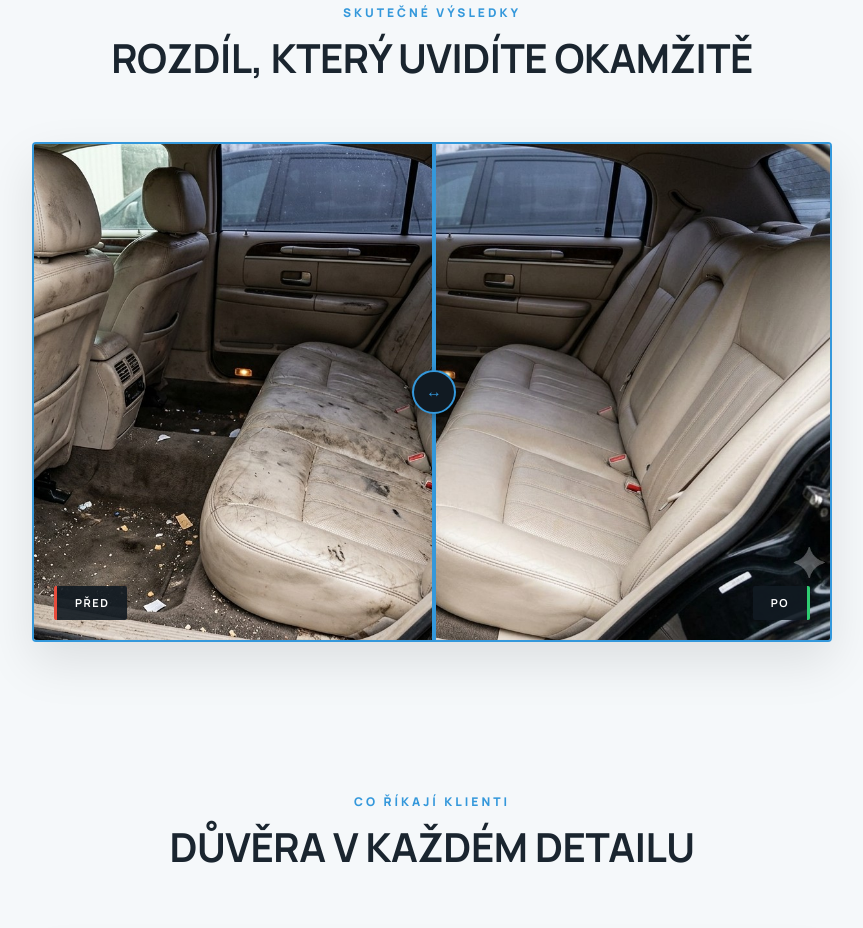
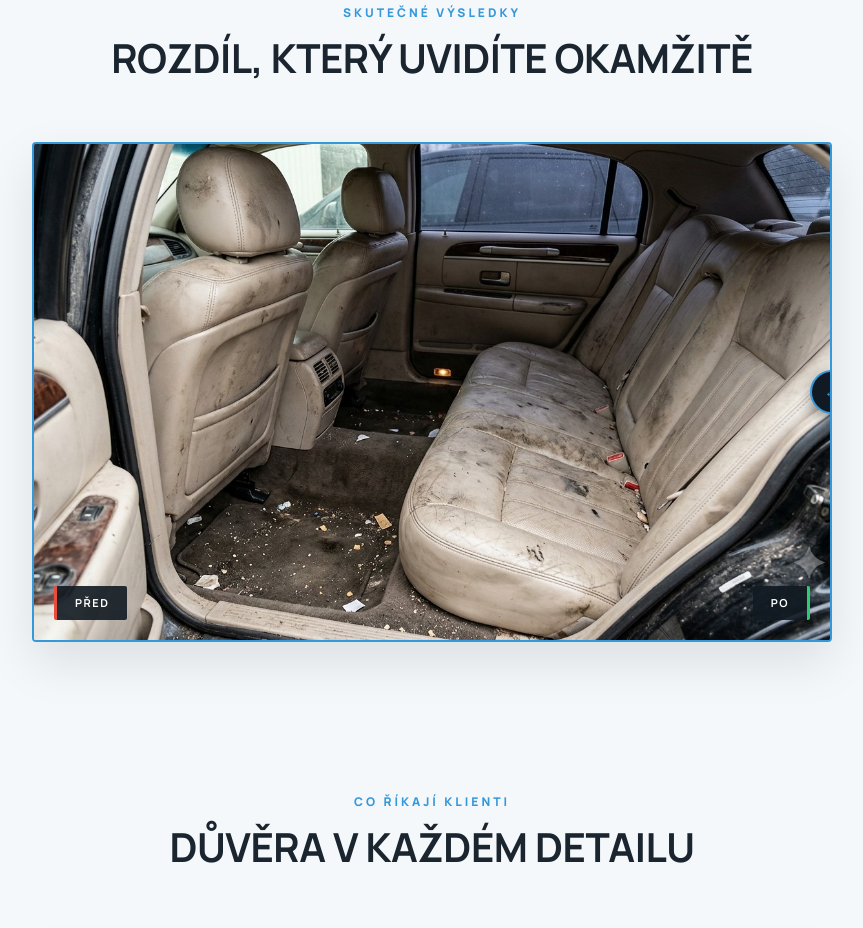
Before and after one commit to In-detail/In-detail, a plain HTML site: page index.html in a window 1280 px wide. Shown: the part 4951-5879 px from the top of the page, without its empty margins (208-1071 px from the left). Drawn offline with Linux system fonts and the light colour scheme.

Commit message:
Refactor image comparison section in index.html

```diff
--- a/index.html
+++ b/index.html
@@ -750,20 +750,26 @@
             background-position: center;
         }
 
+        /* Fotka "Před" bude přes celý kontejner při načtení */
+        .img-before {
+            background-image: url('pred.jpg');
+            width: 100%;
+            z-index: 2; /* Musí být nad fotkou "Po" */
+        }
+
+        /* Fotka "Po" bude vespod */
         .img-after {
-            background-image: url('https://images.unsplash.com/photo-1486006920555-c77dce18193b?q=80&w=1200&auto=format&fit=crop');
-        }
-
-        .img-before {
-            background-image: url('https://images.unsplash.com/photo-1619642751034-765dfdf7c58e?q=80&w=1200&auto=format&fit=crop');
-            width: 50%;
-        }
-
+            background-image: url('po.jpg');
+            width: 100%;
+            z-index: 1;
+        }
+
+        /* Táhlo začíná vlevo na 100 % (protože zakrývá "Před") */
         .slider-handle {
             position: absolute;
             top: 0;
             bottom: 0;
-            left: 50%;
+            left: 100%; /* Táhlo je na konci, protože před ním je 100 % fotky "Před" */
             width: 4px;
             background-color: var(--accent-blue);
             cursor: ew-resize;
@@ -1426,9 +1432,8 @@
                 </div>
 
             <div class="comparison-container" id="comparison-slider">
-                <!-- Tady jsou vložené cesty k tvým obrázkům -->
     <div class="comparison-img img-after" style="background-image: url('po.jpg');"></div>
-                <div class="comparison-img img-before" id="before-image" style="background-image: url('pred.jpg');"></div>
+    <div class="comparison-img img-before" id="before-image"></div>
 
     <div class="img-label label-before">Před</div>
     <div class="img-label label-after">Po</div>
```
Lines whose indentation alone changed are shown as unchanged.
